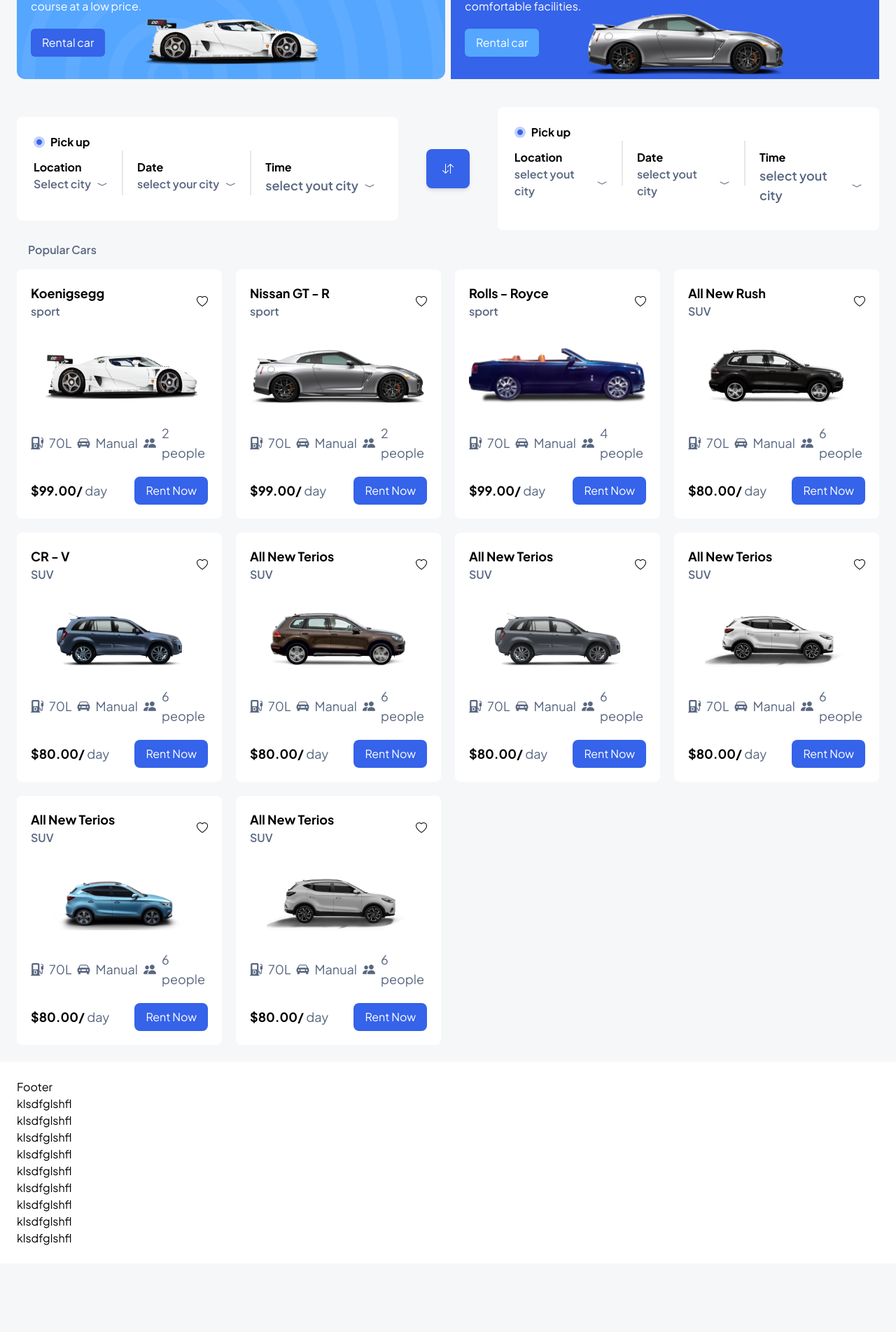
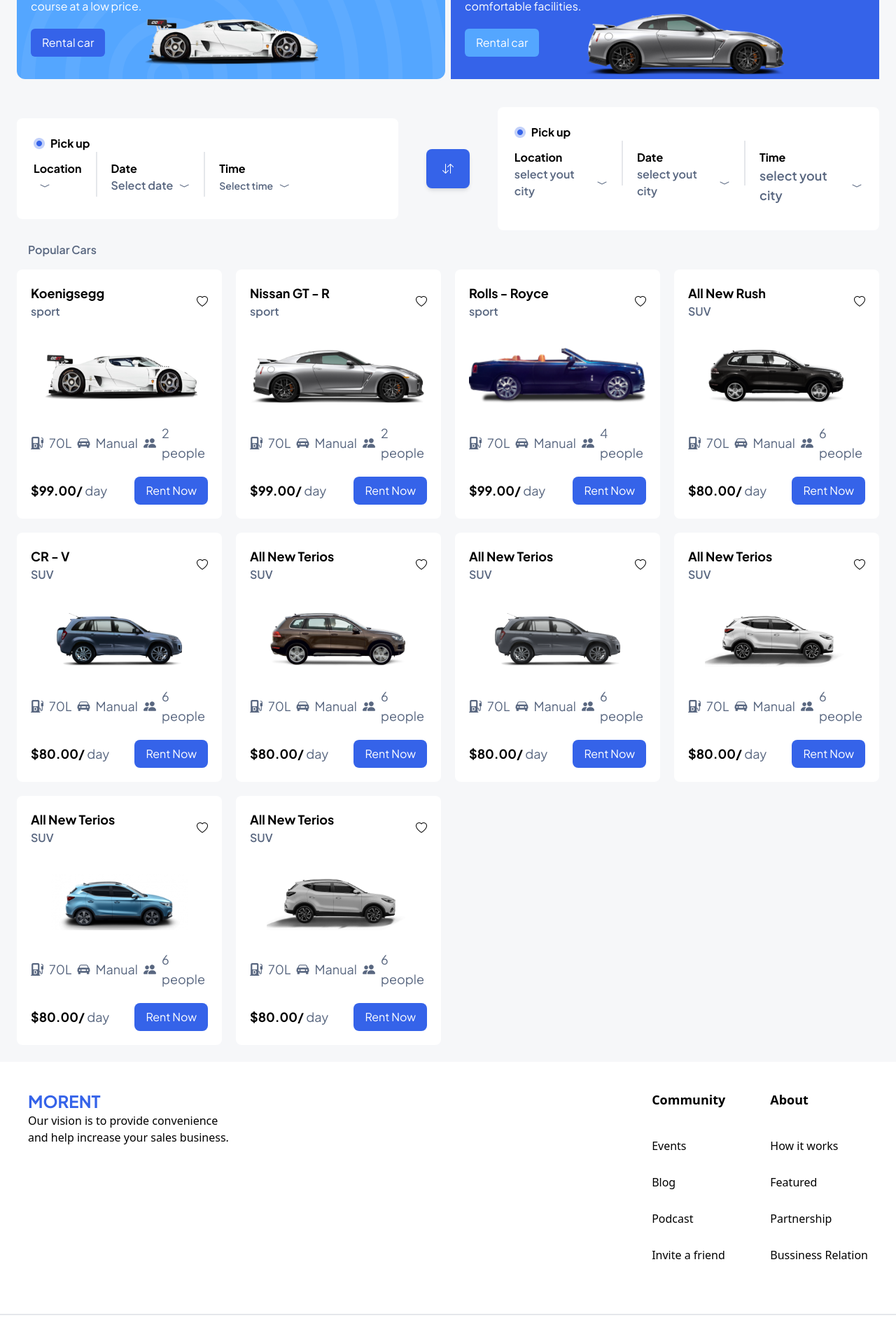
Before and after one commit to GideonJulian/MORENT, a React (Vite) app: page / in a window 1280 px wide. Shown: the part 255-2158 px from the top of the page at 70% size. Before the commit the page ends 2060 px from the top, so only its background shows below. Built offline with nearby package versions, Linux system fonts and the light colour scheme.

Commit message:
footer added

```diff
--- a/src/components/Footer.jsx
+++ b/src/components/Footer.jsx
@@ -1,19 +1,70 @@
-import React from 'react'
-
+import React from "react";
+import { Link } from "react-router-dom";
 const Footer = () => {
   return (
-    <div className='w-full p-6 bg-white '>Footer
-    <h1>klsdfglshfl</h1>
-    <h1>klsdfglshfl</h1>
-    <h1>klsdfglshfl</h1>
-    <h1>klsdfglshfl</h1>
-    <h1>klsdfglshfl</h1>
-    <h1>klsdfglshfl</h1>
-    <h1>klsdfglshfl</h1>
-    <h1>klsdfglshfl</h1>
-    <h1>klsdfglshfl</h1>
+    <div className="w-full  bg-white  ">
+      <div className="container flex flex-col md:flex-row md:mb-8 mb-0  px-10 py-10 justify-between  mx-auto">
+        <div>
+          <div>
+            <h3 className="font-bold text-2xl text-primary-500"> MORENT</h3>
+          </div>
+          <p className="w-[300px] md:text-black text-secondary-500 font-sans">
+            Our vision is to provide convenience and help increase your sales
+            business.{" "}
+          </p>
+        </div>
+        <div className="flex gap-16 md:mt-0 mt-10">
+          <div>
+            <h3 className="text-lg font-bold font-sans">Community</h3>
+            <ul className="flex flex-col md:gap-7 gap-4  md:mt-10 mt-5">
+              <li>
+                <Link className="md:text-black text-secondary-500 font-sans">Events </Link>
+              </li>
+              <li>
+                <Link className="md:text-black text-secondary-500 font-sans">Blog </Link>
+              </li>
+              <li>
+                <Link className="md:text-black text-secondary-500 font-sans">Podcast </Link>
+              </li>
+              <li>
+                <Link className="md:text-black text-secondary-500 font-sans">Invite a friend </Link>
+              </li>
+            </ul>
+          </div>
+          <div>
+            <h3 className="text-lg font-bold font-sans">About</h3>
+            <ul className="flex flex-col md:gap-7 gap-4 md:mt-10 mt-5">
+              <li >
+                <Link className="md:text-black text-secondary-500 font-sans" >How it works </Link>
+              </li>
+              <li >
+                <Link className="md:text-black text-secondary-500 font-sans" >Featured </Link>
+              </li>
+              <li >
+                <Link className="md:text-black text-secondary-500 font-sans" >Partnership </Link>
+              </li>
+              <li >
+                <Link className="md:text-black text-secondary-500 font-sans" >Bussiness Relation </Link>
+              </li>
+            </ul>
+          </div>
+        </div>
+      </div>
+      <div className="bottom pt-5 md:border-t-2 border-t-0 p-10 ">
+        <div className="flex justify-normal md:justify-between flex-col-reverse md:flex-row md:items-center items-baseline">
+          <div className="">
+            <h3 className="font-bold font-sans">
+              ©2022 MORENT. All rights reserved
+            </h3>
+          </div>
+          <div className="flex gap-10 md:justify-between md:mb-0 mb-10">
+            <h3 className="font-bold font-sans">Privacy & Policy</h3>
+            <h3 className="font-bold font-sans">Terms & Condition</h3>
+          </div>
+        </div>
+      </div>
     </div>
-  )
-}
+  );
+};
 
-export default Footer
+export default Footer;
--- a/src/components/MiniDropDown.jsx
+++ b/src/components/MiniDropDown.jsx
@@ -1,11 +1,35 @@
 import React from "react";
+import { useEffect, useRef } from "react";
+const MiniDropDown = ({
+  isDropdownOpen,
+  data,
+  type,
+  setOption1,
 
-const MiniDropDown = ({ isDropdownOpen, data, type, setOption2 }) => {
+  setIsDropdownOpen,
+}) => {
+  const dropdownRef = useRef(null);
+
+  useEffect(() => {
+    const handleClickOutside = (event) => {
+      if (dropdownRef.current && !dropdownRef.current.contains(event.target)) {
+        setIsDropdownOpen(false);
+      }
+    };
+
+    document.addEventListener("mousedown", handleClickOutside);
+
+    return () => {
+      document.removeEventListener("mousedown", handleClickOutside);
+    };
+  }, [setIsDropdownOpen]);
+
   return (
     <div>
       <div className="relative">
         <div
-          className={`bg-white rounded-lg absolute border-dark border-2 top-full md:top-1 left-1 md:left-10 z-10 p-1 bg-dark shadow-xl transition-all duration-500 ease ${
+          ref={dropdownRef}
+          className={`bg-white rounded-lg absolute border-dark ${type === 'time' ? 'h-32 overflow-auto' : ''} border-2 top-full md:top-1 left-1 md:left-10 z-10 p-1 bg-dark shadow-xl transition-all duration-500 ease ${
             isDropdownOpen
               ? "visible translate-y-[5px] opacity-100"
               : "invisible translate-y-0 opacity-0"
@@ -13,11 +37,21 @@
         >
           <ul>
             {data.map((item, index) => (
-              <li key={index} onClick={() => {
-                setOption2(item.name)
-                isDropdownOpen(false)
+              <li
+                key={index}
+                onClick={() => {
+                  if (type === "location") {
+                    setOption1(item.name);
+                  } else if (type === "date") {
+                    setOption1(item.date);
+                  } else if(type === "time") {
+                    setOption1(item.time);
+                   }
 
-              }}>
+
+                  isDropdownOpen(false);
+                }}
+              >
                 <li
                   href="#"
                   className="font-sans hover:text-gray-400 hover:bg-gray-200 no-underline px-5 py-2.5 flex items-center justify-start gap-4 border-none bg-transparent cursor-pointer w-full text-center text-sm font-semibold m-0 whitespace-nowrap rounded-[6px]"
@@ -28,10 +62,15 @@
                       <i className="bi bi-geo-alt-fill"></i>
                       {item.name}
                     </>
-                  ) : (
+                  ) : type === "date" ? (
                     <>
                       <i className="bi bi-calendar-event"></i>
                       {item.date}
+                    </>
+                  ) : (
+                    <>
+                      <i className="bi bi-clock"></i>
+                      {item.time }
                     </>
                   )}
                 </li>
--- a/src/components/Sidebar.jsx
+++ b/src/components/Sidebar.jsx
@@ -2,8 +2,32 @@
 
 const Sidebar = () => {
   return (
-    <div className='fixed -z-10 h-screen w-[300px] p-4 bg-white'>
+    <div className='fixed -z-10 h-screen w-[300px] p-4 bg-white border-red-500'>
      <div className="mt-20">
+     <h1>Sidebar </h1>
+     <h1>Sidebar </h1>
+     <h1>Sidebar </h1>
+     <h1>Sidebar </h1>
+     <h1>Sidebar </h1>
+     <h1>Sidebar </h1>
+     <h1>Sidebar </h1>
+     <h1>Sidebar </h1>
+     <h1>Sidebar </h1>
+     <h1>Sidebar </h1>
+     <h1>Sidebar </h1>
+     <h1>Sidebar </h1>
+     <h1>Sidebar </h1>
+     <h1>Sidebar </h1>
+     <h1>Sidebar </h1>
+     <h1>Sidebar </h1>
+     <h1>Sidebar </h1>
+     <h1>Sidebar </h1>
+     <h1>Sidebar </h1>
+     <h1>Sidebar </h1>
+     <h1>Sidebar </h1>
+     <h1>Sidebar </h1>
+     <h1>Sidebar </h1>
+     <h1>Sidebar </h1>
      <h1>Sidebar </h1>
      </div>
     </div>
--- a/src/index.css
+++ b/src/index.css
@@ -5,7 +5,10 @@
 
 body{
   font-family: "Plus Jakarta Sans", serif;
+  overflow-x: hidden;
   background-color: #F6F7F9;
+}
+html{
 }
 .card-1 {
 
--- a/src/pages/Home.jsx
+++ b/src/pages/Home.jsx
@@ -12,8 +12,11 @@
     setAddedToFavourite(!addedtoFavourite);
   };
   const [option, setOption] = useState("Select city ");
+  const [option2, setOption2] = useState("Select date ");
+  const [option3, setOption3] = useState("Select time ");
   const [isLocationDropdownOpen, setIsLocationDropdownOpen] = useState(false);
   const [isDateDropdownOpen, setIsDateDropdownOpen] = useState(false);
+  const [isTimeDropdownOpen, setIsTimeDropdownOpen] = useState(false);
   const toggleLocationDropdown = () => {
     setIsLocationDropdownOpen((prev) => !prev);
 
@@ -22,6 +25,11 @@
 
   const toggleDateDropdown = () => {
     setIsDateDropdownOpen((prev) => !prev);
+
+    if (isLocationDropdownOpen) setIsLocationDropdownOpen(false);
+  };
+  const toggleTimeDropdown = () => {
+    setIsTimeDropdownOpen((prev) => !prev);
 
     if (isLocationDropdownOpen) setIsLocationDropdownOpen(false);
   };
@@ -40,6 +48,17 @@
     { date: "2025-01-01" },
     { date: "2025-01-02" },
     { date: "2025-01-03" },
+  ];
+  const timeData = [
+    { time: "09:00 AM", value: "09:00" },
+    { time: "10:00 AM", value: "10:00" },
+    { time: "11:00 AM", value: "11:00" },
+    { time: "12:00 PM", value: "12:00" },
+    { time: "01:00 PM", value: "13:00" },
+    { time: "02:00 PM", value: "14:00" },
+    { time: "03:00 PM", value: "15:00" },
+    { time: "04:00 PM", value: "16:00" },
+    { time: "05:00 PM", value: "17:00" },
   ];
   return (
     <div className="w-full">
@@ -124,9 +143,9 @@
                   onClick={toggleDateDropdown}
                   className="flex items-center  gap-1 md:gap-2 cursor-pointer text-gray-400 font-semibold px  -4"
                 >
-                  <p className="hidden md:block">{option}</p>
+                  <p className="hidden md:block"></p>
                   <p className="block md:hidden font-mono md:font-normal text-sm md:text-lg">
-                    Lagos
+                    {option}
                   </p>
                   <i class="bi bi-chevron-compact-down"></i>
                 </div>
@@ -135,8 +154,8 @@
                     isDropdownOpen={isDateDropdownOpen}
                     data={locations}
                     type="location"
-                    setOption2={setOption}
-
+                    setOption1={setOption}
+                    setIsDropdownOpen={setIsDateDropdownOpen}
                   />
                 </div>
               </div>
@@ -147,26 +166,43 @@
                   onClick={toggleLocationDropdown}
                   className="flex items-center  gap-1 md:gap-2 cursor-pointer text-gray-400 font-semibold px  -4"
                 >
-                  <p className="hidden md:block">select your city</p>
-                  <p className="block md:hidden text-sm md:text-lg">Lagos</p>
+                  <p className="hidden md:block">{option2}</p>
+                  <p className="block md:hidden text-sm md:text-lg">
+                    {option2}
+                  </p>
                   <i class="bi bi-chevron-compact-down"></i>
                 </div>
                 <MiniDropDown
                   isDropdownOpen={isLocationDropdownOpen}
                   data={dates}
                   type="date"
+                  setOption1={setOption2}
+                  setIsDropdownOpen={setIsLocationDropdownOpen}
                 />
               </div>
               <div className="w-[2px] bg-gray-200 h-16"></div>
               <div className="py-3">
                 <div className="font-bold ">Time </div>
-                <div className="flex items-center gap-1 md:gap-2 cursor-pointer text-gray-400 font-semibold px  -4">
-                  <p className="hidden md:block text-sm md:text-lg">
-                    select yout city
+                <div
+                  onClick={toggleTimeDropdown}
+                  className="flex items-center gap-1 md:gap-2 cursor-pointer text-gray-400 font-semibold px  -4"
+                >
+                  <p className="hidden md:block text-sm md:text-normal">
+                    {option3}
                   </p>
-                  <p className="block md:hidden text-sm md:text-lg">Lagos</p>
+                  <p className="block md:hidden text-sm md:text-lg">
+                    {" "}
+                    {option3}{" "}
+                  </p>
                   <i class="bi bi-chevron-compact-down"></i>
                 </div>
+                <MiniDropDown
+                  isDropdownOpen={isTimeDropdownOpen}
+                  data={timeData}
+                  type="time"
+                  setOption1={setOption3}
+                  setIsDropdownOpen={setIsTimeDropdownOpen}
+                />
               </div>
             </div>
           </div>
--- a/tailwind.config.js
+++ b/tailwind.config.js
@@ -9,7 +9,8 @@
       colors: {
         'primary-500': '#3563E9',
         'gray-400': '#596780',
-        'sky-500': '#54A6FF'
+        'sky-500': '#54A6FF',
+        'secondary-500': '#90A3BF'
       }
     },
   },
```
Also changed, not shown: src/CategoryLayout/CategoryLayout.jsx (+82 -2 lines), src/utils/CarsDetails.js (renamed from src/utils/CarsDetails.jsx).
